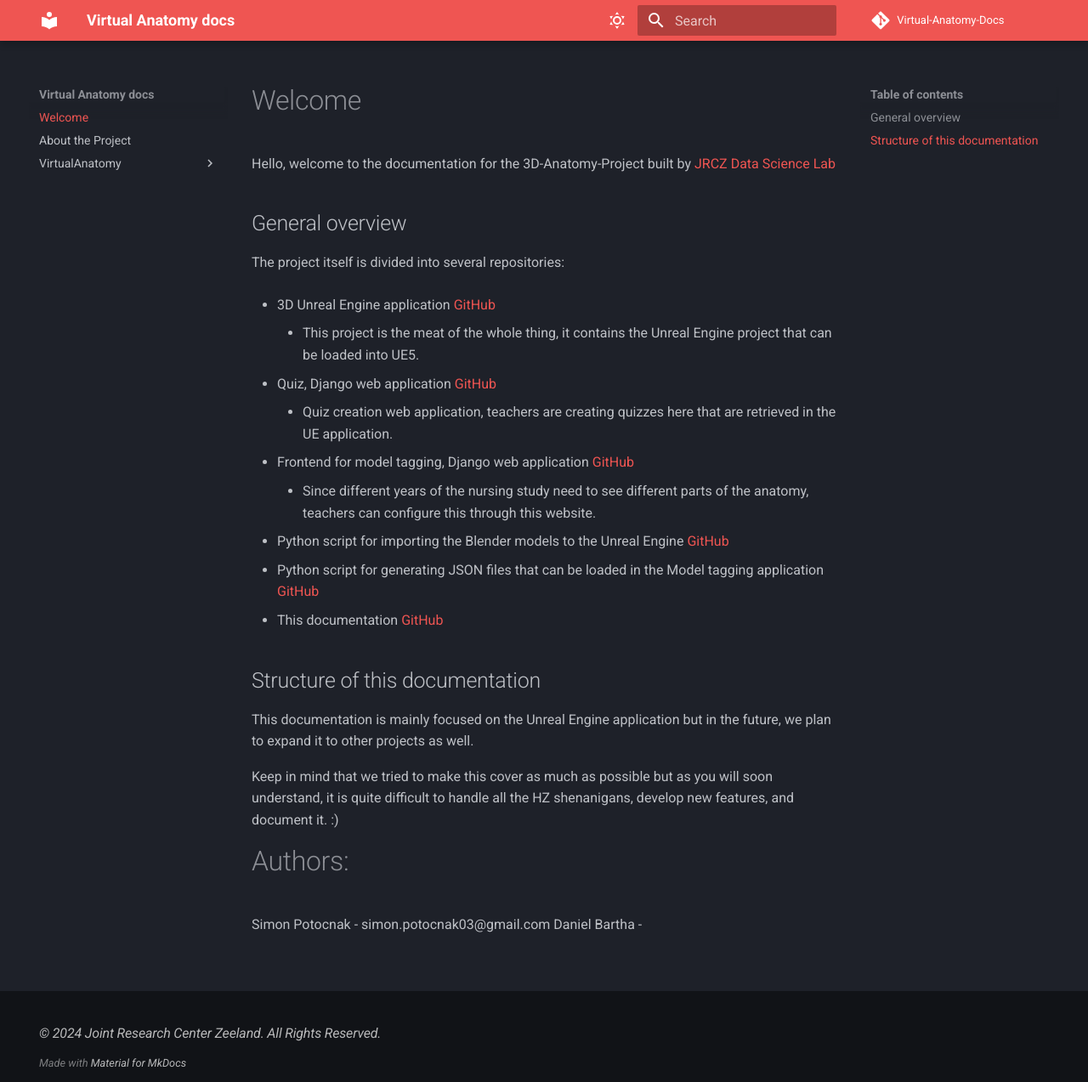
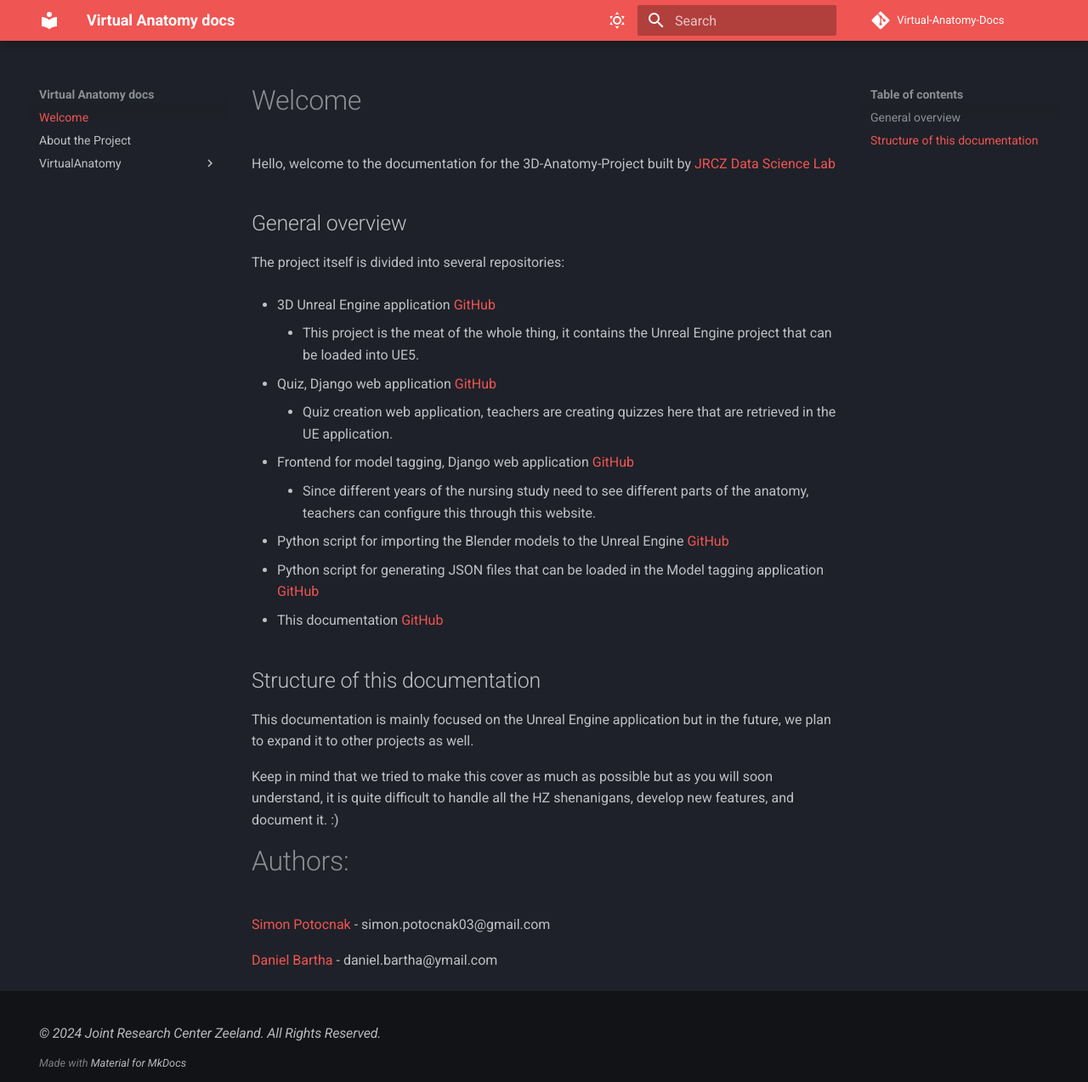
Before and after one commit to jrcz-data-science-lab/VirtualAnatomy-Documentation, an MkDocs documentation site: the page built from docs/index.md, in a window 1280 px wide and 1273 px high. Shown: the whole window at 85% size. Built offline with MkDocs 1.6.1 and Material for MkDocs 9.7.7, drawn with Linux system fonts in a browser that asks for light colours; comment, search, counter and statistics services are not loaded.

Commit message:
updated index

```diff
--- a/docs/index.md
+++ b/docs/index.md
@@ -27,5 +27,6 @@ Keep in mind that we tried to make this cover as much as possible but as you wil
 
 # Authors:
 
-Simon Potocnak - simon.potocnak03@gmail.com
-Daniel Bartha -
+[Simon Potocnak](https://github.com/wpsimon09) - simon.potocnak03@gmail.com
+
+[Daniel Bartha](https://github.com/DanielBartha) - daniel.bartha@ymail.com
```
